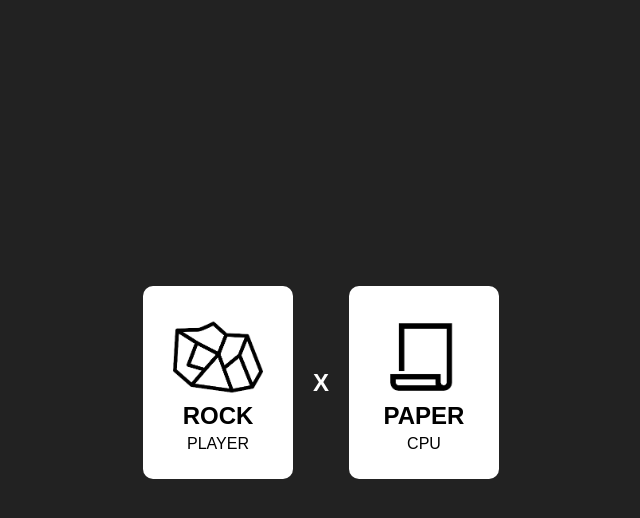
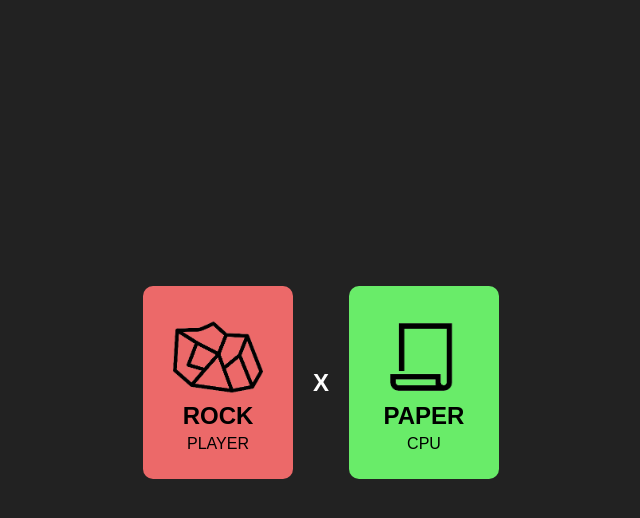
Before and after one commit to Victor-Lis/Pedra-Papel-Tesoura, a plain HTML site: page index.html in a window 1280 px wide. Both pictures are taken after a click on the element "ROCK". Shown: the whole page, without its empty margins (319-959 px from the left). Drawn offline with Linux system fonts and the light colour scheme.

Commit message:
v1.02
- Criando classes para "win", "draw" e "lose";
- Adicionando as devidas classes via JS

```diff
--- a/CSS/styles.css
+++ b/CSS/styles.css
@@ -76,6 +76,19 @@ body{
     animation: .2s show-item-animation linear;
 }
 
+.win{
+    background-color: #69ec69;
+}
+
+.draw{
+    background-color: #f6ff00;
+}
+
+.lose{
+    background-color: #ec6969;
+}
+
+
 @keyframes show-item-animation {
     from{
         scale: 0%;
--- a/JS/script.js
+++ b/JS/script.js
@@ -38,7 +38,25 @@ function play(jogada){
     cpuMoveElement.children[0].src = randomMove.img
     cpuMoveElement.children[1].innerText = randomMove.type
     movesElement.classList.remove("hidden")
+
+    setTimeout(() => {
+        if(isWin(playerMove, randomMove)){
+            playerMoveElement.classList.add("win")
+            cpuMoveElement.classList.add("lose")
+        }else if(isDraw(playerMove, randomMove)){
+            playerMoveElement.classList.add("draw")
+            cpuMoveElement.classList.add("draw")
+        }else if(isLose(playerMove, randomMove)){
+            playerMoveElement.classList.add("lose")
+            cpuMoveElement.classList.add("win")
+        }
+    }, 1000)
+
 }
+
+const isWin = (playerMove, cpuMove) => playerMove.type === cpuMove.losesTo
+const isDraw = (playerMove, cpuMove) => playerMove.type === cpuMove.type
+const isLose = (playerMove, cpuMove) => playerMove.losesTo === cpuMove.type
 
 rockElement.addEventListener("click", (e) => {
     play("rock")
```
